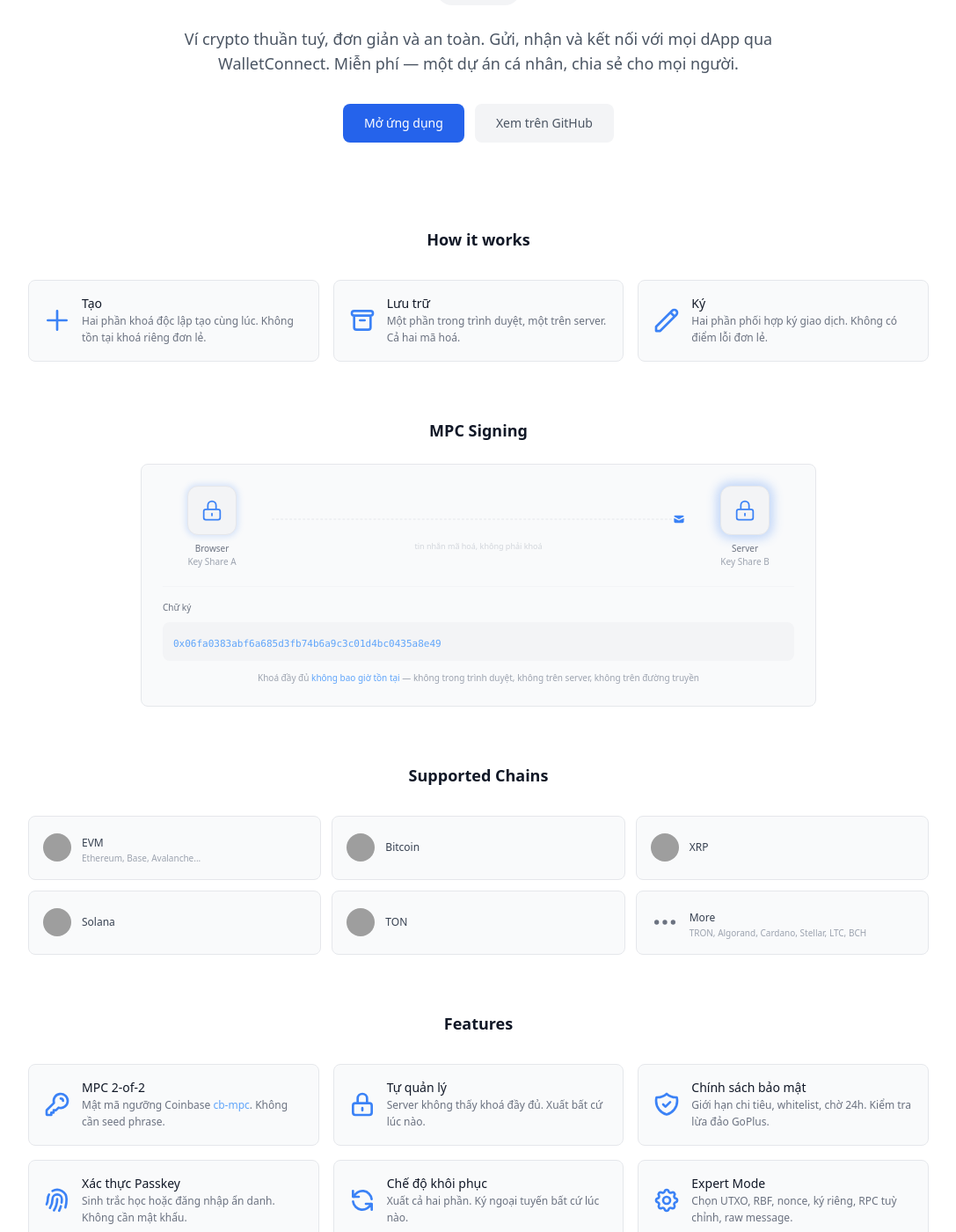
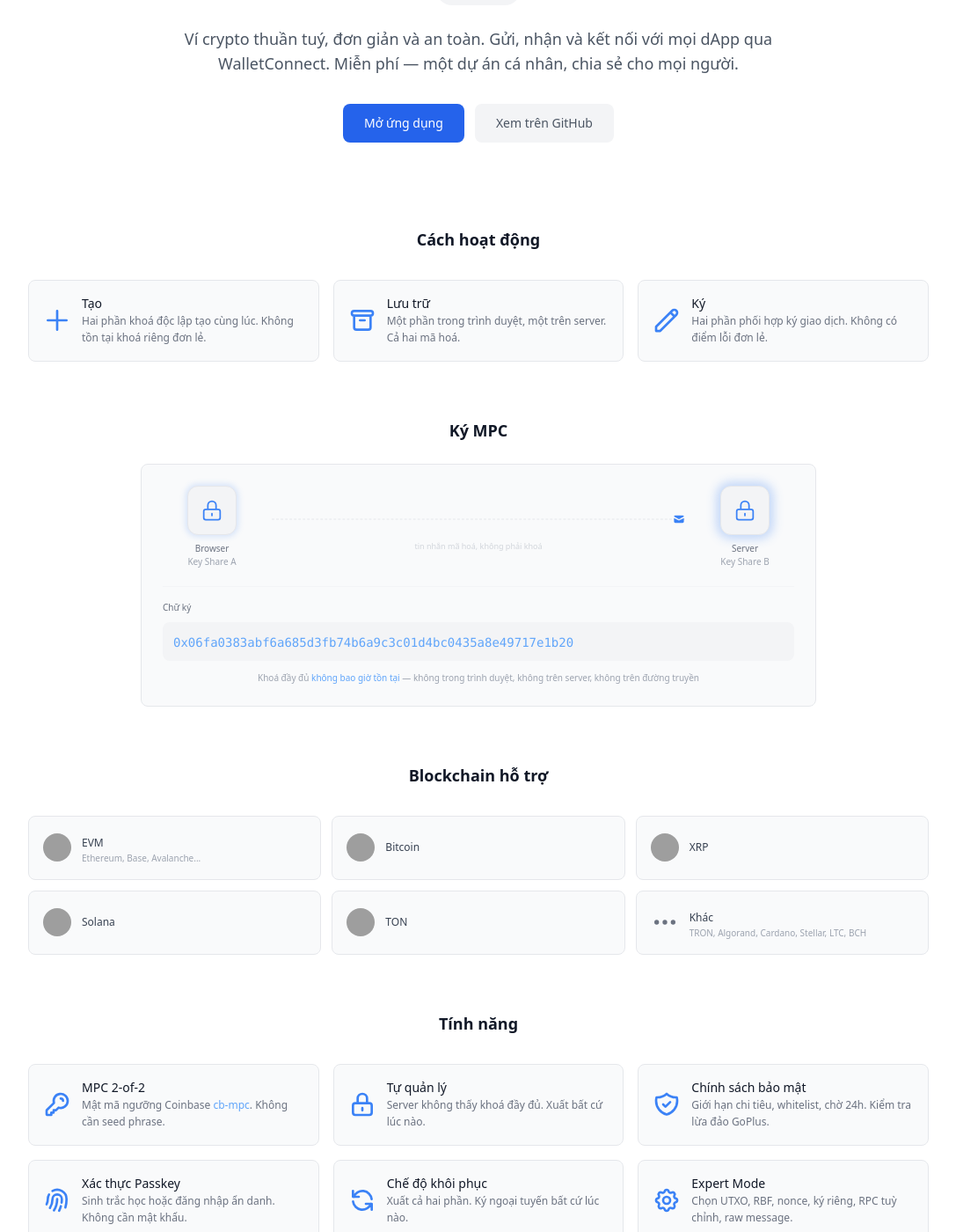
Before and after one commit to nguyenkha/kexify-home, a Jekyll site: the page built from vi/index.html, in a window 1280 px wide and 1400 px high, scrolled down 264 px. Shown: the whole window at 88% size, without its empty margins (96-1183 px from the left). Built offline with Jekyll 4.4.1, drawn with Linux system fonts in a browser that asks for light colours; nearby versions of some CDN libraries; some of the changed text lies outside the part shown; grey boxes are pictures that could not be loaded.

Commit message:
feat: translate VI headings, dynamic hex length to fill signature box

```diff
--- a/vi/index.html
+++ b/vi/index.html
@@ -34,7 +34,7 @@
 <!-- Cách hoạt động -->
 <section class="px-4 md:px-8 py-8">
   <div class="max-w-5xl mx-auto fade-in fade-in-delay-1">
-    <h2 class="text-lg font-semibold dark:text-white text-gray-900 text-center mb-8">How it works</h2>
+    <h2 class="text-lg font-semibold dark:text-white text-gray-900 text-center mb-8">Cách hoạt động</h2>
     <div class="grid grid-cols-1 md:grid-cols-3 gap-4">
       <div class="bg-surface-secondary border border-border-primary rounded-lg p-4 flex items-center gap-3">
         <svg class="w-8 h-8 flex-shrink-0 text-blue-500" fill="none" stroke="currentColor" viewBox="0 0 24 24"><path stroke-linecap="round" stroke-linejoin="round" stroke-width="2" d="M12 4v16m8-8H4"/></svg>
@@ -64,7 +64,7 @@
 <!-- MPC Signing Flow -->
 <section class="px-4 md:px-8 py-8">
   <div class="max-w-3xl mx-auto fade-in fade-in-delay-1">
-    <h2 class="text-lg font-semibold dark:text-white text-gray-900 text-center mb-6">MPC Signing</h2>
+    <h2 class="text-lg font-semibold dark:text-white text-gray-900 text-center mb-6">Ký MPC</h2>
     <div class="bg-surface-secondary border border-border-primary rounded-lg p-6">
       <div class="flex items-center justify-between">
         <!-- Browser -->
@@ -102,7 +102,7 @@
           <svg id="sig-check-vi" class="w-4 h-4 text-green-400" style="opacity:0;transform:scale(0.5);transition:all 0.3s ease" fill="none" stroke="currentColor" viewBox="0 0 24 24"><path stroke-linecap="round" stroke-linejoin="round" stroke-width="2" d="M9 12l2 2 4-4m6 2a9 9 0 11-18 0 9 9 0 0118 0z"/></svg>
         </div>
         <div class="bg-surface-tertiary rounded-lg px-3 py-2.5 min-h-[32px] overflow-hidden">
-          <code id="sig-hex-vi" class="text-[11px] font-mono text-blue-400 break-all"></code>
+          <code id="sig-hex-vi" class="text-sm font-mono text-blue-400"></code>
         </div>
         <p class="text-[10px] dark:text-gray-500 text-gray-400 text-center mt-3">Khoá đầy đủ <span class="text-blue-400">không bao giờ tồn tại</span> — không trong trình duyệt, không trên server, không trên đường truyền</p>
       </div>
@@ -149,7 +150,7 @@
 <!-- Blockchain hỗ trợ -->
 <section class="px-4 md:px-8 py-8">
   <div class="max-w-5xl mx-auto fade-in fade-in-delay-2">
-    <h2 class="text-lg font-semibold dark:text-white text-gray-900 text-center mb-8">Supported Chains</h2>
+    <h2 class="text-lg font-semibold dark:text-white text-gray-900 text-center mb-8">Blockchain hỗ trợ</h2>
     <div class="grid grid-cols-2 sm:grid-cols-3 gap-3">
       <!-- EVM -->
       <div class="bg-surface-secondary border border-border-primary rounded-lg p-4 flex items-center gap-3 hover:scale-105 transition-transform">
@@ -183,7 +184,7 @@
       <div class="bg-surface-secondary border border-border-primary rounded-lg p-4 flex items-center gap-3 hover:scale-105 transition-transform">
         <svg class="w-8 h-8 flex-shrink-0 dark:text-gray-400 text-gray-500" fill="none" stroke="currentColor" viewBox="0 0 24 24"><path stroke-linecap="round" stroke-linejoin="round" stroke-width="2" d="M5 12h.01M12 12h.01M19 12h.01M6 12a1 1 0 11-2 0 1 1 0 012 0zm7 0a1 1 0 11-2 0 1 1 0 012 0zm7 0a1 1 0 11-2 0 1 1 0 012 0z"/></svg>
         <div>
-          <span class="text-xs font-medium dark:text-gray-300 text-gray-700">More</span>
+          <span class="text-xs font-medium dark:text-gray-300 text-gray-700">Khác</span>
           <span class="block text-[10px] dark:text-gray-500 text-gray-400">TRON, Algorand, Cardano, Stellar, LTC, BCH</span>
         </div>
       </div>
@@ -194,7 +195,7 @@
 <!-- Tính năng -->
 <section class="px-4 md:px-8 py-8">
   <div class="max-w-5xl mx-auto fade-in fade-in-delay-3">
-    <h2 class="text-lg font-semibold dark:text-white text-gray-900 text-center mb-8">Features</h2>
+    <h2 class="text-lg font-semibold dark:text-white text-gray-900 text-center mb-8">Tính năng</h2>
     <div class="grid grid-cols-1 sm:grid-cols-2 lg:grid-cols-3 gap-4">
       <div class="bg-surface-secondary border border-border-primary rounded-lg p-4 flex items-center gap-3">
         <svg class="w-8 h-8 flex-shrink-0 text-blue-500" fill="none" stroke="currentColor" viewBox="0 0 24 24"><path stroke-linecap="round" stroke-linejoin="round" stroke-width="2" d="M15 7a2 2 0 012 2m4 0a6 6 0 01-7.743 5.743L11 17H9v2H7v2H4a1 1 0 01-1-1v-2.586a1 1 0 01.293-.707l5.964-5.964A6 6 0 1121 9z"/></svg>
@@ -245,7 +246,7 @@
 <!-- Tại sao kexify -->
 <section class="px-4 md:px-8 py-8">
   <div class="max-w-5xl mx-auto fade-in fade-in-delay-3">
-    <h2 class="text-lg font-semibold dark:text-white text-gray-900 text-center mb-6">Why kexify</h2>
+    <h2 class="text-lg font-semibold dark:text-white text-gray-900 text-center mb-6">Tại sao kexify</h2>
     <div class="grid grid-cols-1 md:grid-cols-3 gap-4 text-center">
       <div class="bg-surface-secondary border border-border-primary rounded-lg p-5">
         <h3 class="text-sm font-medium dark:text-white text-gray-900 mb-1">so với MetaMask</h3>
@@ -266,7 +267,7 @@
 <!-- Mã nguồn mở + CTA -->
 <section class="px-4 md:px-8 py-8 pb-12">
   <div class="max-w-5xl mx-auto text-center fade-in fade-in-delay-3">
-    <h2 class="text-lg font-semibold dark:text-white text-gray-900 mb-3">Open Source</h2>
+    <h2 class="text-lg font-semibold dark:text-white text-gray-900 mb-3">Mã nguồn mở</h2>
     <p class="text-sm dark:text-gray-400 text-gray-500 max-w-xl mx-auto leading-relaxed">
       Xây dựng trên <a href="https://github.com/coinbase/cb-mpc" class="text-blue-400 hover:text-blue-300">Coinbase cb-mpc</a>
       (<a href="https://github.com/nguyenkha/cb-mpc" class="text-blue-400 hover:text-blue-300">fork</a>).
```
Also changed, not shown: other parts of vi/index.html (+3 -2 lines), index.html (+9 -2 lines).
